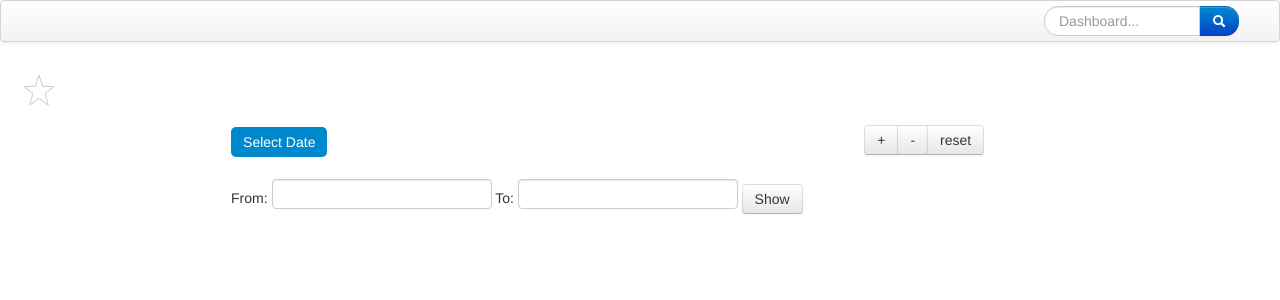
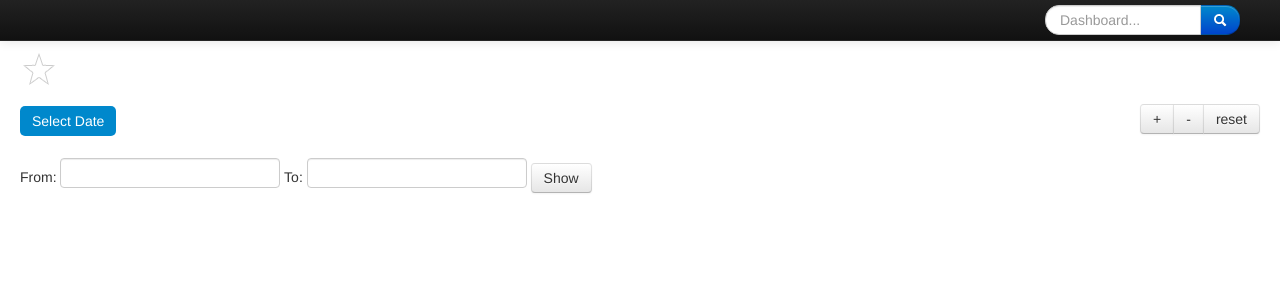
Before and after one commit to prfalken/leonardo, a Flask app: template leonardo/templates/dashboard.html in a window 1280 px wide. Shown: the top 300 px of the page. Run offline with Flask 2, Linux system fonts and the light colour scheme; the template is opened without the code that fills it, so the values that code supplies are empty; parts of the project's set-up code (start-up, migrations or seed data) failed here and were passed over; some libraries are stand-ins or nearby versions.

Commit message:
better header styling + fix layout

```diff
--- a/leonardo/static/css/leonardo.css
+++ b/leonardo/static/css/leonardo.css
@@ -33,7 +33,7 @@ img.no-resize {
 }
 
 .td-padded {
-    padding: 3px;
+    padding: 10px;
     text-align: center;
 }
 
--- a/leonardo/templates/dashboard.html
+++ b/leonardo/templates/dashboard.html
@@ -10,12 +10,10 @@
 </div>
 
 <div class="row-fluid">
-  <div class="span2">
-  </div>
-  <div class="span6">
+  <div class="span8">
     {% include 'interval_filter.html' %}
   </div>
-  <div class="span4">
+  <div class="pull-right">
     {% include 'zoom_box.html' %}
   </div>
 </div>
--- a/leonardo/templates/layout.html
+++ b/leonardo/templates/layout.html
@@ -5,6 +5,8 @@
         {% if view.options.theme == "dark" %}
             <link rel="stylesheet" type="text/css" href="{{ url_for("static", filename="css/darkstrap.css") }}">
         {% endif%}
+
+
         <link rel="stylesheet" type="text/css" href="http://code.jquery.com/ui/1.10.0/themes/smoothness/jquery-ui.css">
         <link rel="stylesheet" type="text/css" href="{{ url_for("static", filename="css/jquery.datetimepicker.css") }}">
         <link rel="stylesheet" type="text/css" href="{{ url_for("static", filename="css/leonardo.css") }}">
@@ -25,7 +27,7 @@
         <title>{{ view.dash_title }}</title>
     </head>
     <body>
-        <div class="navbar">
+        <div class="navbar navbar-inverse navbar-static-top">
             <div class="navbar-inner">
                 <div class="container-fluid">
                     <a class="brand" href="{{ url_for("index") }}">
--- a/leonardo/templates/zoom_box.html
+++ b/leonardo/templates/zoom_box.html
@@ -3,4 +3,5 @@
       <button type="submit" name="zoom" value="zoom-in" class="btn btn-default">+</button>
       <button type="submit" name="zoom" value="zoom-out" class="btn btn-default">-</button>
       <button type="submit" name="zoom" value="zoom-reset" class="btn btn-default">reset</button>
-</div>
+	</div>
+</form>
--- a/leonardo/views.py
+++ b/leonardo/views.py
@@ -40,6 +40,9 @@ class View:
 
         # Dashboard title
         self.dash_title = self.options.get('title', 'Graphite Dashboard')
+
+        # Dashboard logo
+        self.dash_logo = self.options.get('logo')
 
         # Time filters in interface
         self.interval_filters = self.options.get('interval_filters', [])
```
Also changed, not shown: 1 other file.
